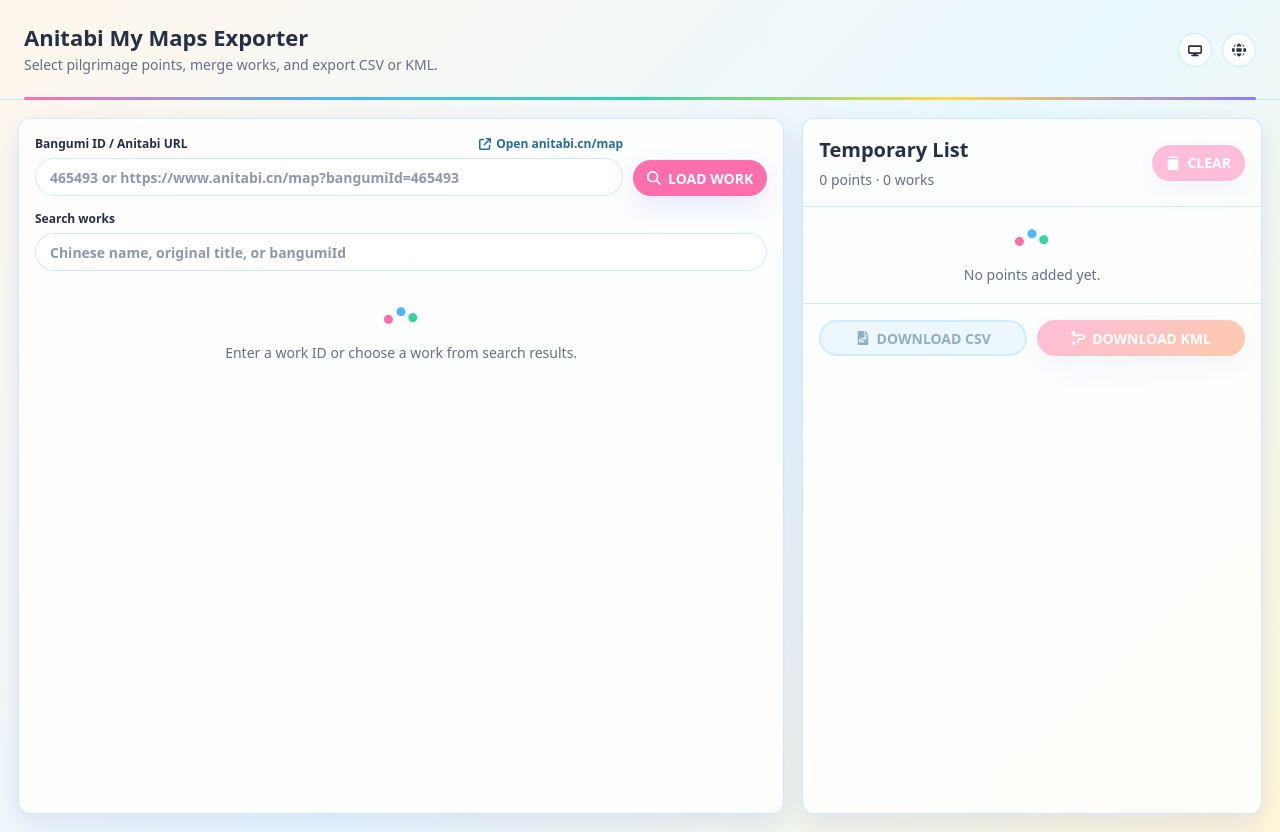
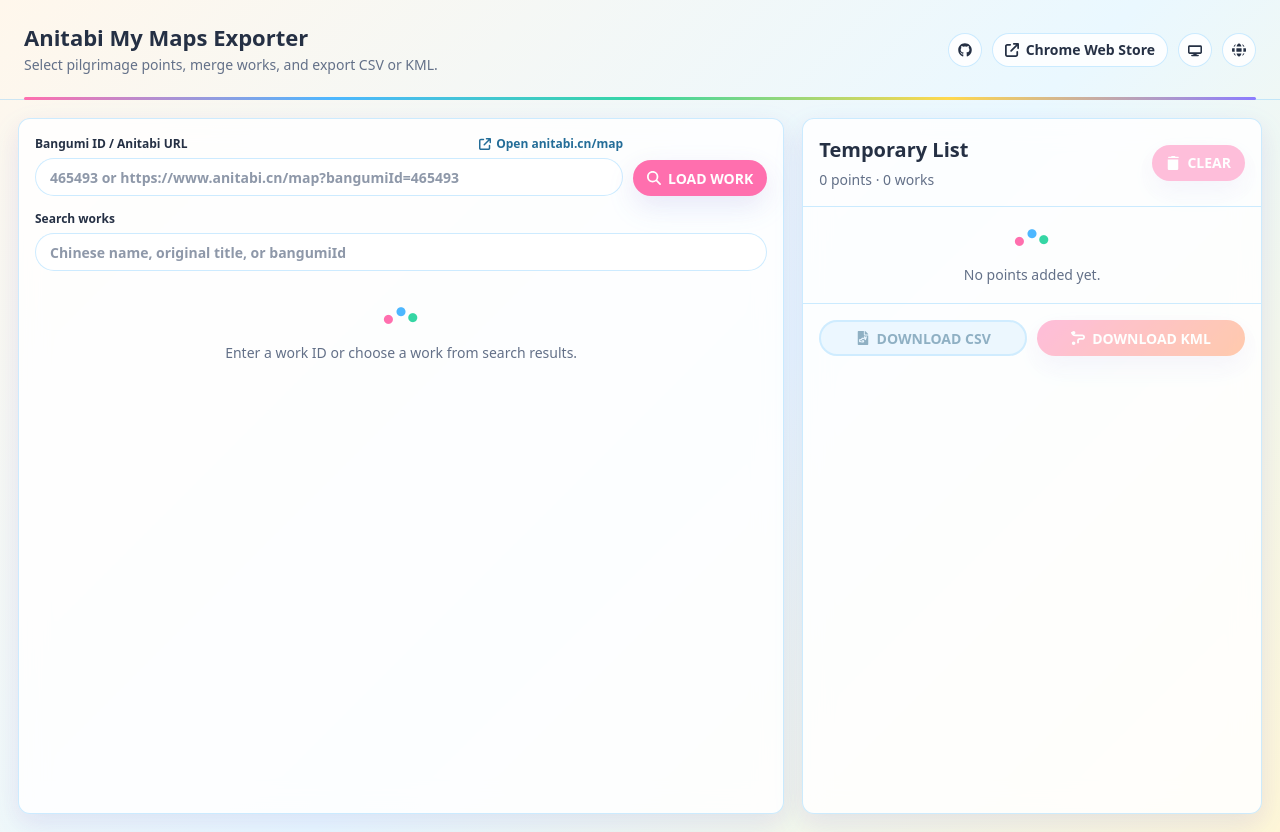
Before and after one commit to Means88/anitabi-mymaps-exporter, a React (Vite) app: page / in a window 1280 px wide. Built offline with nearby package versions, Linux system fonts and the light colour scheme; a web font is replaced by a local one.

Commit message:
Add repository and extension links

```diff
--- a/src/app.css
+++ b/src/app.css
@@ -219,24 +219,46 @@
   gap: 10px;
 }
 
-.topbar-picker-trigger {
-  width: 34px;
+.topbar-picker-trigger,
+.topbar-link {
   min-height: 34px;
   padding: 0;
   border: 1px solid var(--line);
+  border-radius: 999px;
   color: var(--text);
   background: var(--panel);
   box-shadow: none;
+  text-decoration: none;
+}
+
+.topbar-picker-trigger,
+.topbar-icon-link {
+  width: 34px;
+}
+
+.topbar-link {
+  display: inline-flex;
+  align-items: center;
+  justify-content: center;
+  font-weight: 800;
+}
+
+.topbar-store-link {
+  gap: 7px;
+  padding: 0 12px;
+  white-space: nowrap;
 }
 
 .topbar-picker-trigger:hover:not(:disabled),
+.topbar-link:hover,
 .topbar-picker-trigger[data-state="open"] {
   color: var(--button-text);
   background: var(--accent);
   opacity: 1;
 }
 
-.topbar-picker-trigger .fa-icon {
+.topbar-picker-trigger .fa-icon,
+.topbar-link .fa-icon {
   width: 14px;
   height: 14px;
 }
@@ -1019,14 +1041,17 @@
 }
 
 :root[data-embedded="true"] .topbar-actions {
-  align-items: stretch;
-  flex-direction: column;
+  align-items: center;
+  flex-direction: row;
+  flex-wrap: wrap;
   width: 100%;
 }
 
 :root[data-embedded="true"] .status {
   justify-content: flex-start;
-  width: 100%;
+  flex: 1 1 180px;
+  width: auto;
+  max-width: none;
   text-align: left;
 }
 
--- a/src/main.tsx
+++ b/src/main.tsx
@@ -13,9 +13,12 @@
 const INITIAL_BANGUMI_ID = APP_PARAMS.get("bangumiId") || "";
 const IS_EMBEDDED = APP_PARAMS.get("embedded") === "1";
 const IS_EXTENSION = location.protocol === "chrome-extension:";
+const IS_STANDALONE = !IS_EMBEDDED;
 const USE_PROXY = !IS_EXTENSION && location.protocol !== "file:";
 const API_BASE = USE_PROXY ? "/api/anitabi" : core.API_BASE;
 const SEARCH_INDEX_URL = USE_PROXY ? "/data/search-index.json" : core.SEARCH_INDEX_URL;
+const GITHUB_PROJECT_URL = "https://github.com/Means88/anitabi-mymaps-exporter";
+const CHROME_WEB_STORE_URL = "https://chromewebstore.google.com/detail/anitabi-my-maps-exporter/fdhehgohnlgdlnhbngagpbcedfmnncee";
 
 const FA_ICONS = {
   arrowsRotate: ["0 0 512 512", "M105.1 202.6c7.7-21.8 20.2-42.3 37.8-59.8 62.5-62.5 163.8-62.5 226.3 0L386.3 160H336c-17.7 0-32 14.3-32 32s14.3 32 32 32h128c17.7 0 32-14.3 32-32V64c0-17.7-14.3-32-32-32s-32 14.3-32 32v51.2l-17.5-17.5c-87.5-87.5-229.3-87.5-316.8 0-24.6 24.6-42.2 53.7-52.8 84.7-5.7 16.7 3.2 34.9 19.9 40.6s34.9-3.2 40.6-19.9zM39 289.4c-16.7-5.7-34.9 3.2-40.6 19.9s3.2 34.9 19.9 40.6c10.6 31 28.2 60.1 52.8 84.7 87.5 87.5 229.3 87.5 316.8 0l17.5-17.5V448c0 17.7 14.3 32 32 32s32-14.3 32-32V320c0-17.7-14.3-32-32-32H309.4c-17.7 0-32 14.3-32 32s14.3 32 32 32h50.3l-17.1 17.1c-62.5 62.5-163.8 62.5-226.3 0-17.6-17.6-30.1-38-37.8-59.8-5.7-16.7-23.9-25.6-40.6-19.9z"],
@@ -24,6 +27,7 @@
   fileCsv: ["0 0 384 512", "M224 136V0H24C10.7 0 0 10.7 0 24v464c0 13.3 10.7 24 24 24h336c13.3 0 24-10.7 24-24V160H248c-13.2 0-24-10.8-24-24zm-96 252c0 13.3-10.7 24-24 24H88c-22.1 0-40-17.9-40-40v-40c0-22.1 17.9-40 40-40h16c13.3 0 24 10.7 24 24s-10.7 24-24 24H88v24h16c13.3 0 24 10.7 24 24zm84-96h-40c-6.6 0-12 5.4-12 12v12c0 6.6 5.4 12 12 12h16c26.5 0 48 21.5 48 48s-21.5 48-48 48h-40c-13.3 0-24-10.7-24-24s10.7-24 24-24h40c6.6 0 12-5.4 12-12s-5.4-12-12-12h-16c-26.5 0-48-21.5-48-48v-12c0-26.5 21.5-48 48-48h40c13.3 0 24 10.7 24 24s-10.7 24-24 24zm120-68l-31.6 95.1c-3.3 9.9-12.4 16.9-22.8 16.9s-19.5-7-22.8-16.9L223.2 224c-4.2-12.6 2.6-26.2 15.2-30.4s26.2 2.6 30.4 15.2l8.8 26.4 8.8-26.4c4.2-12.6 17.8-19.4 30.4-15.2S336.2 211.4 332 224zM384 121.9v6.1H256V0h6.1c6.4 0 12.5 2.5 17 7l78.9 79c4.5 4.5 7 10.6 7 17z"],
   desktop: ["0 0 576 512", "M64 64C28.7 64 0 92.7 0 128v224c0 35.3 28.7 64 64 64h160l-10.7 32H160c-17.7 0-32 14.3-32 32s14.3 32 32 32h256c17.7 0 32-14.3 32-32s-14.3-32-32-32h-53.3L352 416h160c35.3 0 64-28.7 64-64V128c0-35.3-28.7-64-64-64H64zm448 64v224H64V128h448z"],
   externalLink: ["0 0 512 512", "M320 0c-17.7 0-32 14.3-32 32s14.3 32 32 32h82.7L201.4 265.4c-12.5 12.5-12.5 32.8 0 45.3s32.8 12.5 45.3 0L448 109.3V192c0 17.7 14.3 32 32 32s32-14.3 32-32V32c0-17.7-14.3-32-32-32H320zM80 32C35.8 32 0 67.8 0 112v320c0 44.2 35.8 80 80 80h320c44.2 0 80-35.8 80-80V320c0-17.7-14.3-32-32-32s-32 14.3-32 32v112c0 8.8-7.2 16-16 16H80c-8.8 0-16-7.2-16-16V112c0-8.8 7.2-16 16-16h112c17.7 0 32-14.3 32-32s-14.3-32-32-32H80z"],
+  github: ["0 0 496 512", "M165.9 397.4c0 2-2.3 3.6-5.2 3.6-3.3.3-5.6-1.3-5.6-3.6 0-2 2.3-3.6 5.2-3.6 3-.3 5.6 1.3 5.6 3.6zm-31.1-4.5c-.7 2 1.3 4.3 4.3 4.9 2.6 1 5.6 0 6.2-2s-1.3-4.3-4.3-5.2c-2.6-.7-5.5.3-6.2 2.3zm44.2-1.7c-2.9.7-4.9 2.6-4.6 4.9.3 2 2.9 3.3 5.9 2.6 2.9-.7 4.9-2.6 4.6-4.6-.3-2.3-3-3.6-5.9-2.9zM244.8 8C106.1 8 0 113.3 0 252c0 110.9 69.8 205.8 169.5 239.2 12.8 2.3 17.3-5.6 17.3-12.1 0-6.2-.3-40.4-.3-61.4 0 0-70 15-84.7-29.8 0 0-11.4-29.1-27.8-36.6 0 0-22.9-15.7 1.6-15.4 0 0 24.9 2 38.6 25.8 21.9 38.6 58.6 27.5 72.9 20.9 2.3-16 8.8-27.1 16-33.4-55.9-6.2-112.3-14.3-112.3-110.5 0-27.5 7.6-41.3 23.6-58.9-2.6-6.5-11.1-33.3 2.6-67.9 20.9-6.5 69 27 69 27 20-5.6 41.5-8.5 62.8-8.5s42.8 2.9 62.8 8.5c0 0 48.1-33.6 69-27 13.7 34.7 5.2 61.4 2.6 67.9 16 17.7 25.8 31.5 25.8 58.9 0 96.5-58.9 104.2-114.8 110.5 9.2 7.9 17 22.9 17 46.4 0 33.4-.3 74.9-.3 83.6 0 6.5 4.6 14.4 17.3 12.1C428.2 457.8 496 362.9 496 252 496 113.3 383.5 8 244.8 8z"],
   globe: ["0 0 512 512", "M352 256c0 22.2-1.2 43.6-3.3 64H163.3c-2.2-20.4-3.3-41.8-3.3-64s1.2-43.6 3.3-64h185.3c2.2 20.4 3.3 41.8 3.3 64zM503.9 192c5.3 20.5 8.1 41.9 8.1 64s-2.8 43.5-8.1 64H413.5c1.6-20.6 2.5-42 2.5-64s-.9-43.4-2.5-64h90.4zM458.4 128h-56.3c-7.6-38.1-19.9-70.2-35.7-92.9 37 17.8 68.7 50.1 92 92.9zM344.3 128H167.7c6.1-27.4 14.7-50.6 24.8-67.6C210.7 29.8 233.4 16 256 16s45.3 13.8 63.5 44.4c10.1 17 18.7 40.2 24.8 67.6zM145.6 35.1c-15.8 22.7-28.1 54.8-35.7 92.9H53.6c23.3-42.8 55-75.1 92-92.9zM8.1 192h90.4C96.9 212.6 96 234 96 256s.9 43.4 2.5 64H8.1C2.8 299.5 0 278.1 0 256s2.8-43.5 8.1-64zM167.7 384h176.6c-6.1 27.4-14.7 50.6-24.8 67.6C301.3 482.2 278.6 496 256 496s-45.3-13.8-63.5-44.4c-10.1-17-18.7-40.2-24.8-67.6zM109.9 384c7.6 38.1 19.9 70.2 35.7 92.9-37-17.8-68.7-50.1-92-92.9h56.3zm292.2 0h56.3c-23.3 42.8-55 75.1-92 92.9 15.8-22.7 28.1-54.8 35.7-92.9z"],
   locationDot: ["0 0 384 512", "M172.3 501.7C27 291 0 269.4 0 192 0 86 86 0 192 0s192 86 192 192c0 77.4-27 99-172.3 309.7-9.5 13.8-29.9 13.8-39.4 0zM192 272c44.2 0 80-35.8 80-80s-35.8-80-80-80-80 35.8-80 80 35.8 80 80 80z"],
   magnifyingGlass: ["0 0 512 512", "M416 208c0 45.9-14.9 88.3-40 122.7l126.6 126.7c12.5 12.5 12.5 32.8 0 45.3s-32.8 12.5-45.3 0L330.7 376C296.3 401.1 253.9 416 208 416 93.1 416 0 322.9 0 208S93.1 0 208 0s208 93.1 208 208zM208 352a144 144 0 1 0 0-288 144 144 0 1 0 0 288z"],
@@ -76,6 +80,8 @@
     themeLight: "浅色",
     themeDark: "深色",
     languageLabel: "语言",
+    githubProject: "GitHub 项目",
+    chromeWebStore: "Chrome 扩展商店",
     statusReady: "就绪",
     bangumiLabel: "Bangumi ID / Anitabi URL",
     anitabiMapLink: "打开 anitabi.cn/map",
@@ -126,6 +132,8 @@
     themeLight: "Light",
     themeDark: "Dark",
     languageLabel: "Language",
+    githubProject: "GitHub project",
+    chromeWebStore: "Chrome Web Store",
     statusReady: "Ready",
     bangumiLabel: "Bangumi ID / Anitabi URL",
     anitabiMapLink: "Open anitabi.cn/map",
@@ -176,6 +184,8 @@
     themeLight: "ライト",
     themeDark: "ダーク",
     languageLabel: "言語",
+    githubProject: "GitHub プロジェクト",
+    chromeWebStore: "Chrome ウェブストア",
     statusReady: "準備完了",
     bangumiLabel: "Bangumi ID / Anitabi URL",
     anitabiMapLink: "anitabi.cn/map を開く",
@@ -498,6 +508,15 @@
           <p>{t("appIntro")}</p>
         </div>
         <div className="topbar-actions">
+          <a className="topbar-link topbar-icon-link" href={GITHUB_PROJECT_URL} target="_blank" rel="noreferrer" title={t("githubProject")} aria-label={t("githubProject")}>
+            <Icon name="github" />
+          </a>
+          {IS_STANDALONE ? (
+            <a className="topbar-link topbar-store-link" href={CHROME_WEB_STORE_URL} target="_blank" rel="noreferrer" title={t("chromeWebStore")}>
+              <Icon name="externalLink" />
+              <span>{t("chromeWebStore")}</span>
+            </a>
+          ) : null}
           <Popover.Root open={themeMenuOpen} onOpenChange={setThemeMenuOpen}>
             <Popover.Trigger className="topbar-picker-trigger" title={t("themeLabel")} aria-label={t("themeLabel")}>
               <Icon name={themeIcon} />
```
